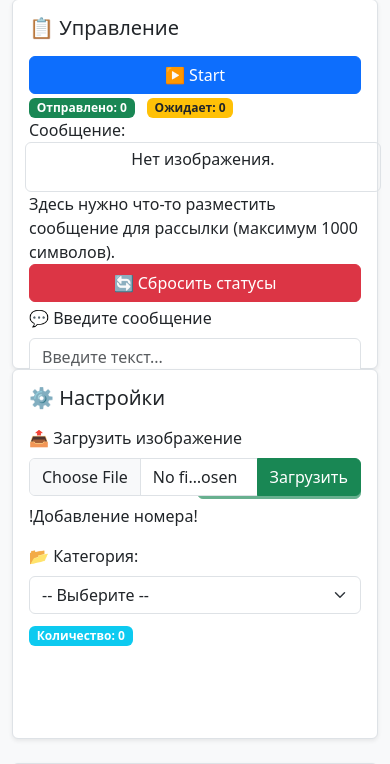
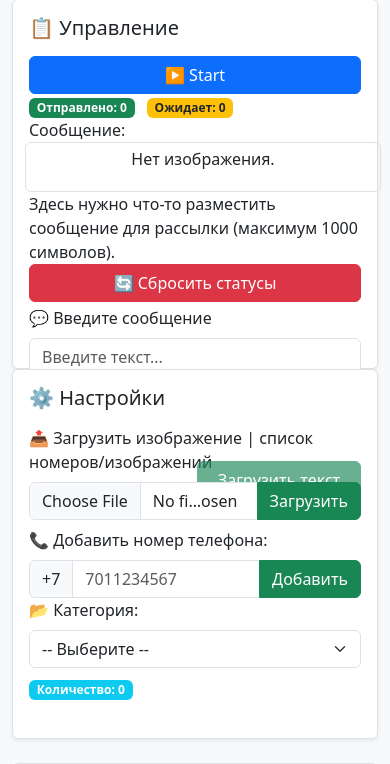
Before and after one commit to Resmus1/Whatsapp-Sender-2.0, a Flask app: page / in a window 390 px wide. Shown: the part 98-862 px from the top of the page. Run offline with Flask 3, Linux system fonts and the light colour scheme; data that the repository does not hold is empty.

Commit message:
feat: implemented phone number input form and backend route to save number
- app(add_number): added /add_number route to process and validate phone input
- utils(add_number_to_db): saves a Contact to the database and updates status counters
- utils(process_phone_number): normalizes phone number input (removes +7/8 and symbols)
- templates(index.html): added Bootstrap phone number input form with validation

```diff
--- a/app.py
+++ b/app.py
@@ -158,5 +158,14 @@ def delete_number_route():
     return redirect(url_for('index', message=f"{phone} удален."))
 
 
+@app.route("/add_number", methods=["POST"])
+def add_number():
+    phone = utils.process_phone_number(request.form.get("phone"))
+    if not phone.isdigit() or len(phone) != 10:
+        return redirect(url_for('index', message="Введите 10 цифр после +7 (например, 7011234567)"))
+    utils.add_number_to_db(phone)
+    return redirect(url_for('index', message=f"{phone} добавлен."))
+
+
 if __name__ == "__main__":
     app.run(debug=True)
--- a/templates/index.html
+++ b/templates/index.html
@@ -78,17 +78,24 @@
 <h5 class="mb-3">⚙️ Настройки</h5>
 
 <form action="/upload" method="post" enctype="multipart/form-data" class="mb-2">
-    <label class="form-label">📤 Загрузить изображение</label>
+    <label class="form-label">📤 Загрузить изображение | список номеров/изображений</label>
     <div class="input-group">
         <input type="file" name="file" class="form-control" required>
         <button type="submit" class="btn btn-success">Загрузить</button>
     </div>
 </form>
 
-<p>!Добавление номера!</p>
+<form action="/add_number" method="post">
+    <label for="phone" class="form-label">📞 Добавить номер телефона:</label>
+    <div class="input-group">
+    <span class="input-group-text">+7</span>
+    <input type="tel" name="phone" id="phone" class="form-control" placeholder="7011234567" required></label>
+    <button type="submit" class="btn btn-success">Добавить</button>
+    </div>
+</form>
 
 <form action="/" method="post" id="categoryForm">
-    <label for="categorySelect" class="form-label">📂&nbsp;Категория:</label>
+    <label for="categorySelect" class="form-label">📂 Категория:</label>
     <select name="category" id="categorySelect" class="form-select" required
         onchange="document.getElementById('categoryForm').submit()">
         <option value="" disabled {% if not selected_category %}selected{% endif %}>-- Выберите --</option>
--- a/utils.py
+++ b/utils.py
@@ -204,3 +204,16 @@ def change_status(phone, status):
 def delete_number(phone):
     delete_db_user(phone)
     session["statuses"] = counter_statuses(g.data)
+
+def add_number_to_db(phone):
+    contact = Contact(phone=phone)
+    add_user(contact)
+    session["statuses"] = counter_statuses(g.data)
+
+def process_phone_number(phone):
+    cleaned = phone.replace(" ", "").replace("-", "").replace("(", "").replace(")", "").replace(".", "").strip()
+    if cleaned.startswith("+7"):
+        cleaned = cleaned[2:]
+    elif cleaned.startswith("8"):
+        cleaned = cleaned[1:]
+    return cleaned
```
